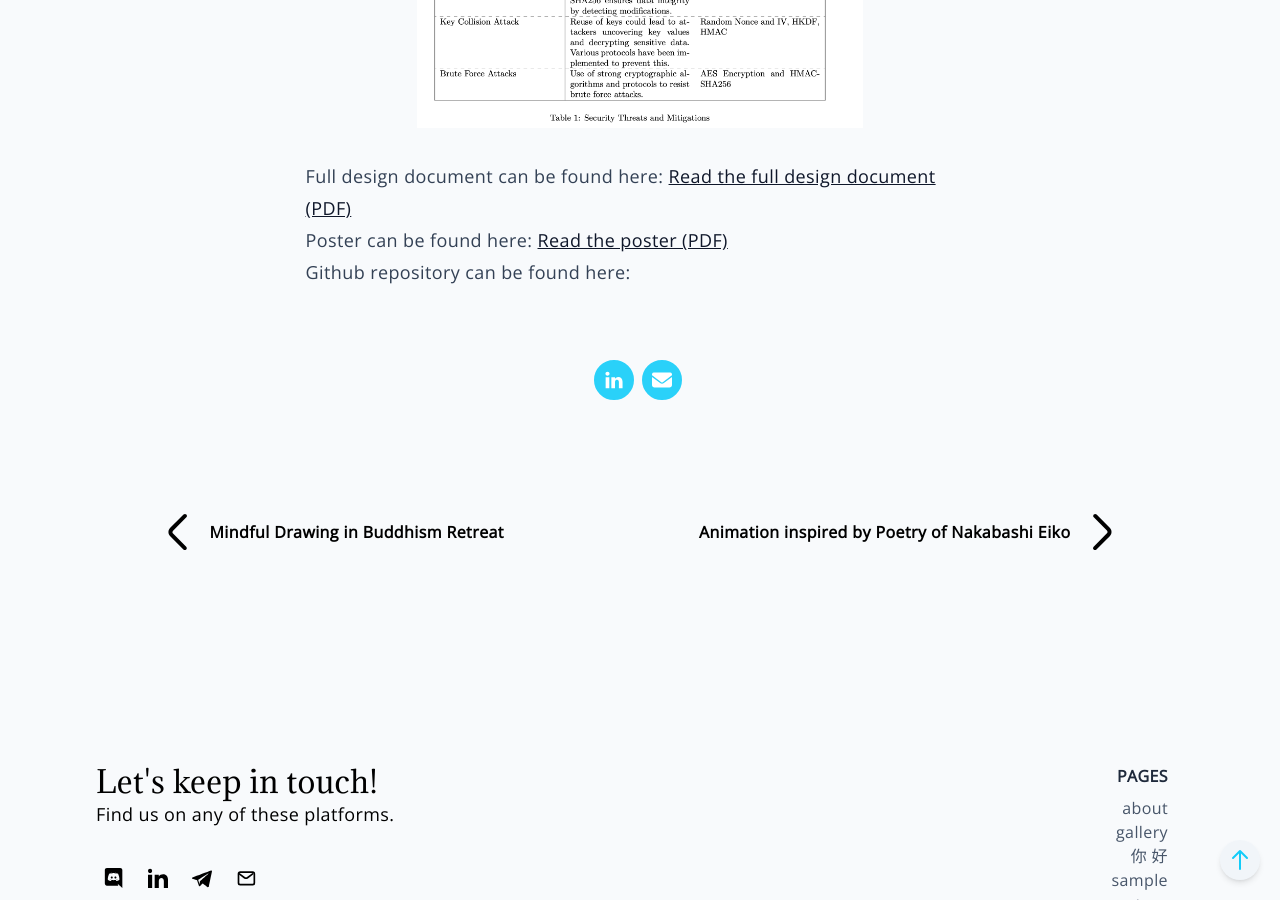
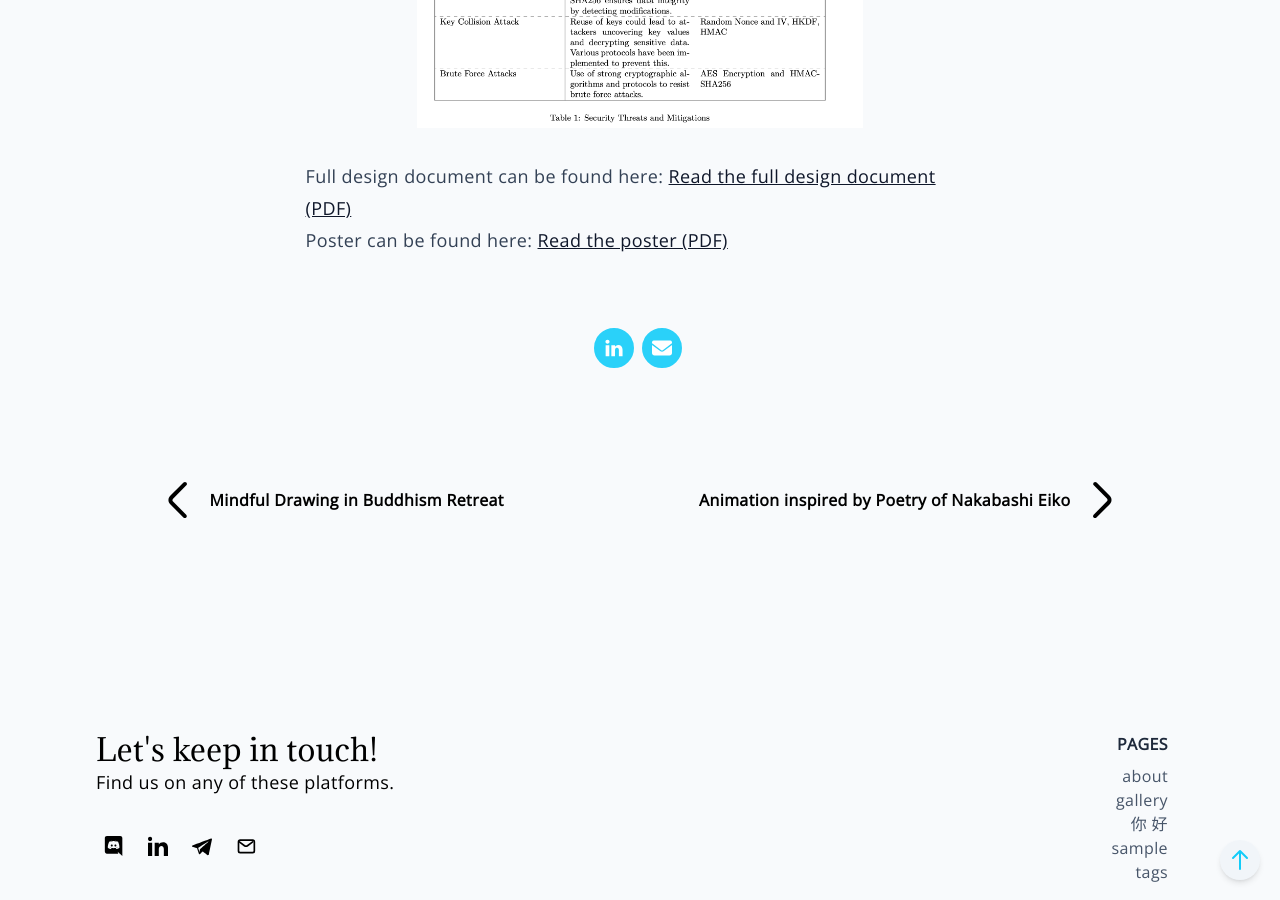
Before and after one commit to catapplesofa/portfolio, a Jekyll site: the page built from _posts/2025-04-18-eCTF.md, in a window 1280 px wide and 900 px high, scrolled down 2670 px. Built offline with Jekyll 4.4.1, drawn with Linux system fonts in a browser that asks for light colours.

Commit message:
Update 2025-04-18-eCTF.md

```diff
--- a/_posts/2025-04-18-eCTF.md
+++ b/_posts/2025-04-18-eCTF.md
@@ -50,4 +50,3 @@ Considering software-side security, we first imagined possible attacks such as e
 
 Full design document can be found here: [Read the full design document (PDF)]({{ "/assets/designdoc.pdf" | relative_url }})
 Poster can be found here: [Read the poster (PDF)]({{ "/assets/poster.pdf" | relative_url }})
-Github repository can be found here:
```
